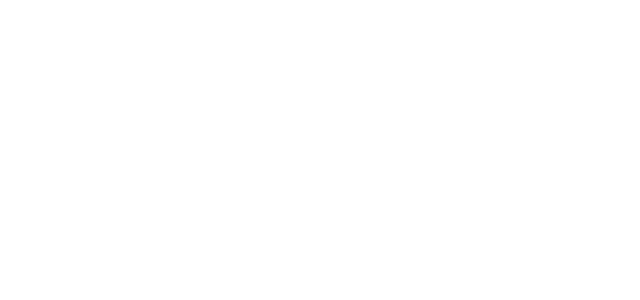
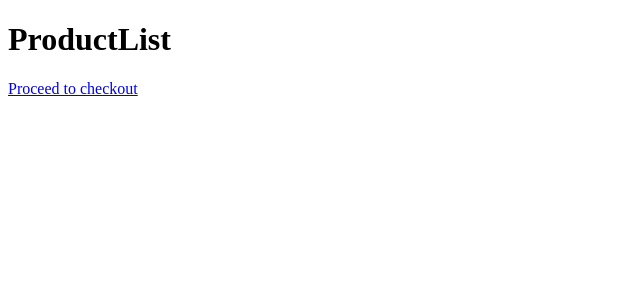
Before and after one commit to mrrustemka/shopping-simulator, a React (Create React App) app: page / in a window 1280 px wide. Shown: the top 300 px of the page, without its empty margins (0-640 px from the left). Built offline with nearby package versions, Linux system fonts and the light colour scheme.

Commit message:
create-moving-between-pages

```diff
--- a/src/App.js
+++ b/src/App.js
@@ -1,10 +1,19 @@
 import { BrowserRouter, Routes, Route } from "react-router-dom";
-
+import Basket from "./components/Basket";
+import ProductList from "./components/ProductList";
 
 function App() {
   return (
-    <div className="App">
-    </div>
+    <>
+      <BrowserRouter>
+        <Routes>
+          <Route>
+            <Route path="/" index element={<ProductList />} />
+            <Route path="/basket" index element={<Basket />} />
+          </Route>
+        </Routes>
+      </BrowserRouter>
+    </>
   );
 }
 
--- a/src/components/Basket.jsx
+++ b/src/components/Basket.jsx
@@ -1,7 +1,13 @@
 import React from "react";
+import { Link } from "react-router-dom";
 
 function Basket() {
-  return <div>Basket</div>;
+  return (
+    <div>
+      <h1>Basket</h1>
+      <Link to="/">Continue Shopping</Link>
+    </div>
+  );
 }
 
 export default Basket;
--- a/src/components/ProductList.jsx
+++ b/src/components/ProductList.jsx
@@ -1,9 +1,13 @@
-import React from 'react'
+import React from "react";
+import { Link } from "react-router-dom";
 
 function ProductList() {
   return (
-    <div>ProductList</div>
-  )
+    <div>
+      <h1>ProductList</h1>
+      <Link to="/basket">Proceed to checkout</Link>
+    </div>
+  );
 }
 
-export default ProductList
+export default ProductList;
```
